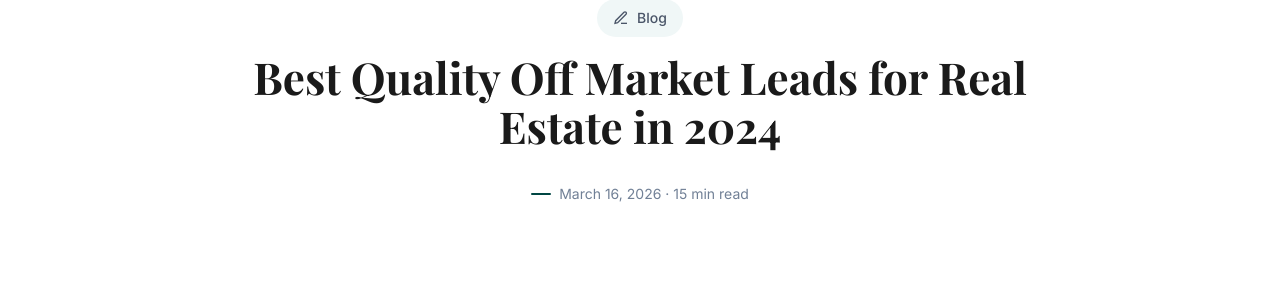
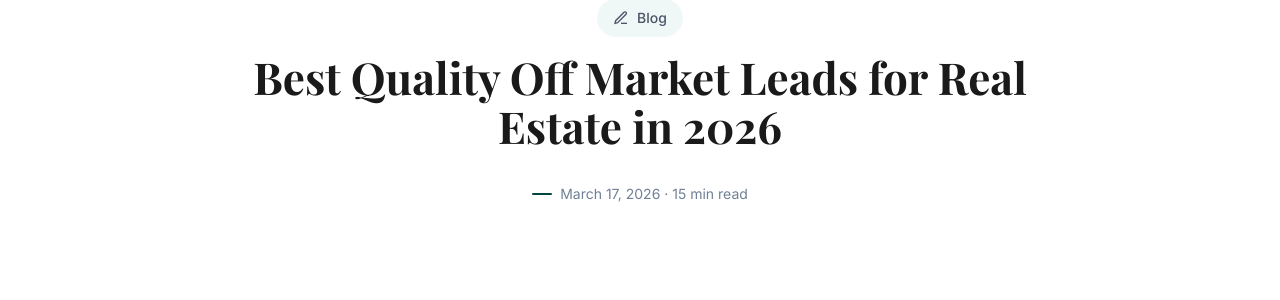
Before and after one commit to amer676/Televista, a Jekyll site: the page built from _posts/2026-03-16-best-quality-off-market-leads-real-estate.md, in a window 1280 px wide and 900 px high. Shown: the part 121-421 px from the top of the window. Built offline with Jekyll 4.4.1, drawn with Linux system fonts in a browser that asks for light colours; some of the changed text lies outside the part shown.

Commit message:
Update post title and date for off market leads
Updated the post title and date to reflect the current year.

```diff
--- a/_posts/2026-03-16-best-quality-off-market-leads-real-estate.md
+++ b/_posts/2026-03-16-best-quality-off-market-leads-real-estate.md
@@ -1,7 +1,7 @@
 ---
 layout: post
-title: "Best Quality Off Market Leads for Real Estate in 2024"
-date: 2026-03-16
+title: "Best Quality Off Market Leads for Real Estate in 2026"
+date: 2026-03-17
 description: "Discover where the best quality off market leads for real estate actually originate. Learn why 90% of investors fail and how the top 10% succeed."
 target_keyword: "best quality off market leads for real estate"
 categories: [blog]
```
